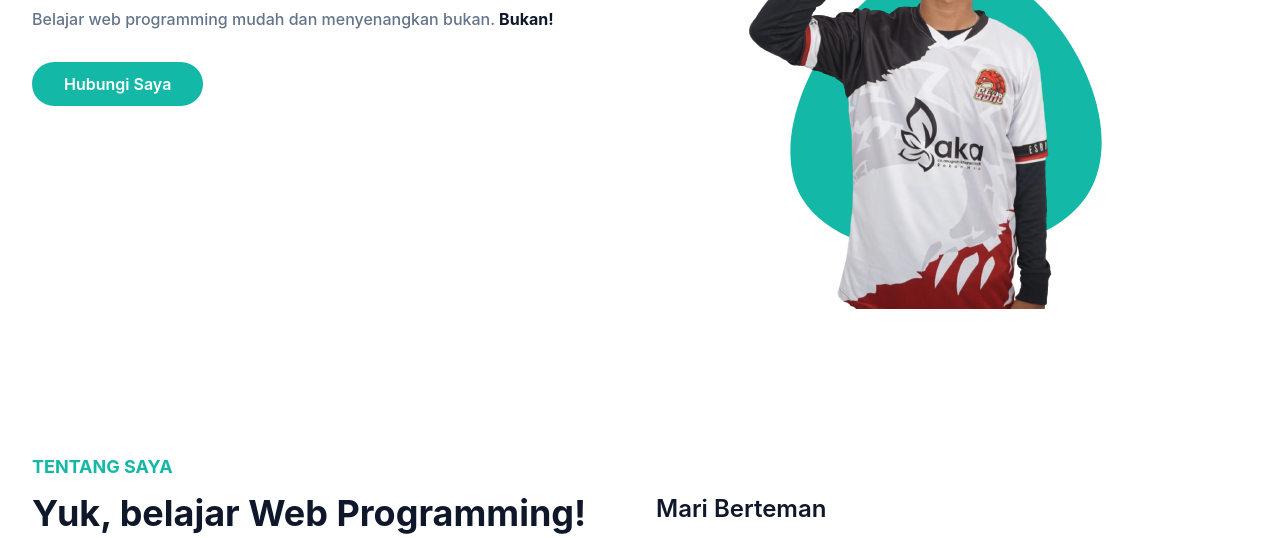
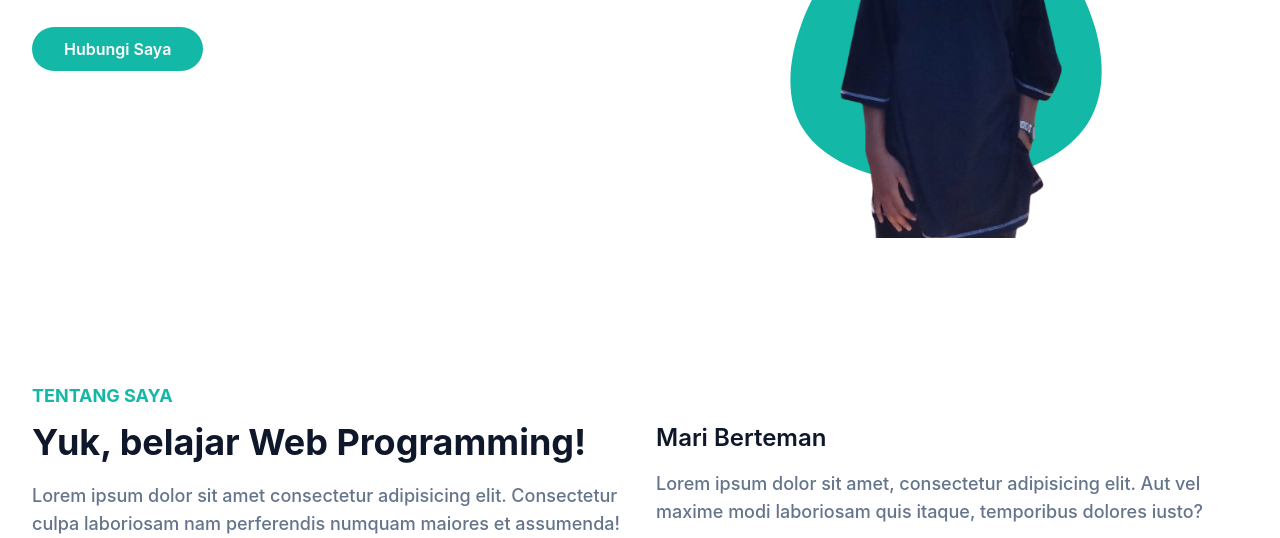
Before and after one commit to edlymulyaandeslin4/portfolio-tailwind-css, a website: page index.html in a window 1280 px wide. Shown: the part 483-1021 px from the top of the page. Drawn offline with Linux system fonts and the light colour scheme.

Commit message:
gantiProfil

```diff
--- a/index.html
+++ b/index.html
@@ -140,7 +140,8 @@
           <div class="w-full self-end px-4 lg:w-1/2">
             <div class="relative lg:right-0 lg:mt-9">
               <img
-                src="dist/img/lyn1.png"
+                width="300px"
+                src="dist/img/pp.png"
                 alt="Edly Mulya Andeslin"
                 class="relative z-10 mx-auto max-w-full"
               />
```
Also changed, not shown: dist/img/lyn2.png (deleted), dist/img/pp.png (added).
